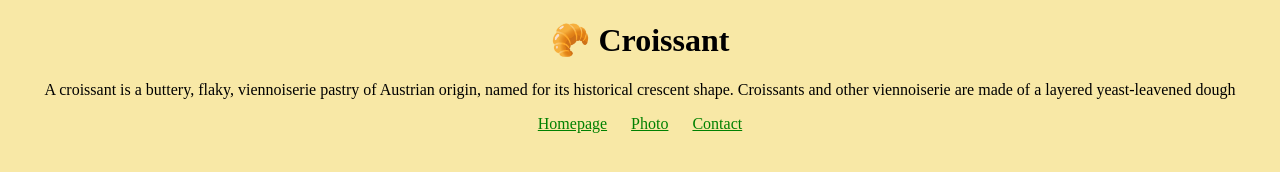
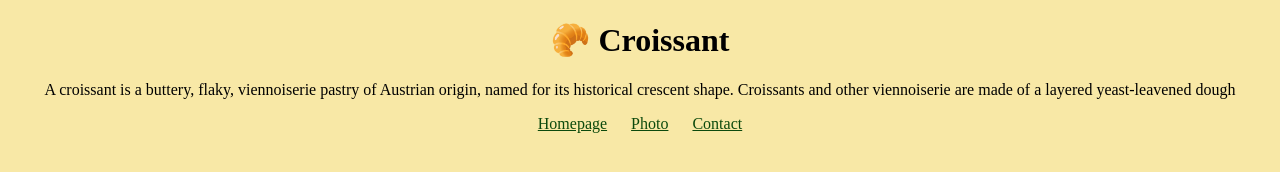
Before and after one commit to sumbal28/Croissant1, a plain HTML site: page index.html in a window 1280 px wide. Drawn offline with Linux system fonts and the light colour scheme.

Commit message:
Update style.css

```diff
--- a/styles/style.css
+++ b/styles/style.css
@@ -9,19 +9,17 @@ h1 {
   margin-inline-end: 0px;
   font-weight: bold;
 }
-h1, p {
+h1,
+p {
   text-align: center;
 }
 footer a {
   margin: 0 10px;
-    color:green;
-
+  color: rgb(12, 73, 12);
 }
 body {
-    background: #f8e8a6;;
+  background: #f8e8a6;
 }
-
-
 
 footer {
   text-align: center;
@@ -32,5 +30,4 @@ footer {
   border-radius: 10px;
   display: block;
   margin: 30px auto;
-
 }
```
Lines whose indentation alone changed are shown as unchanged.
